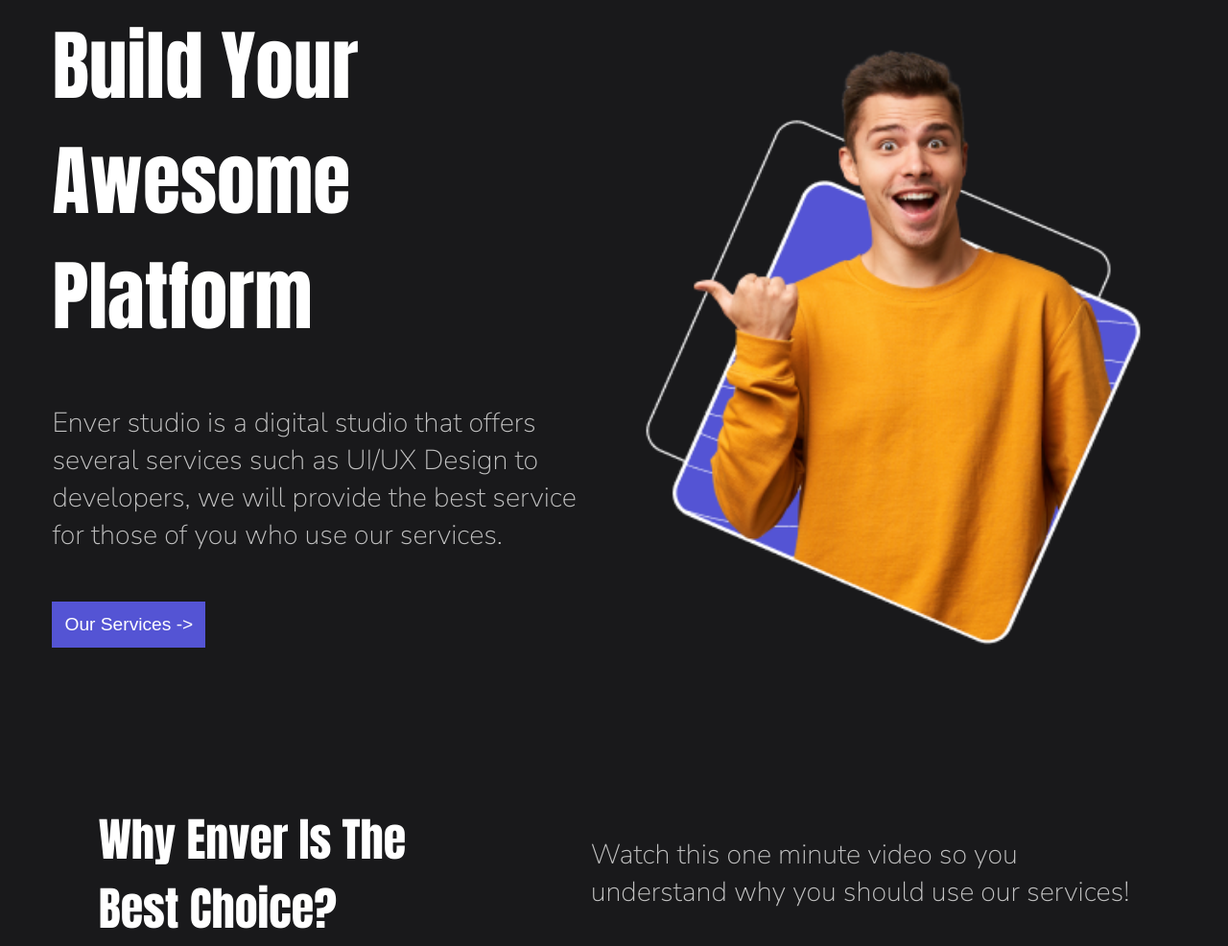
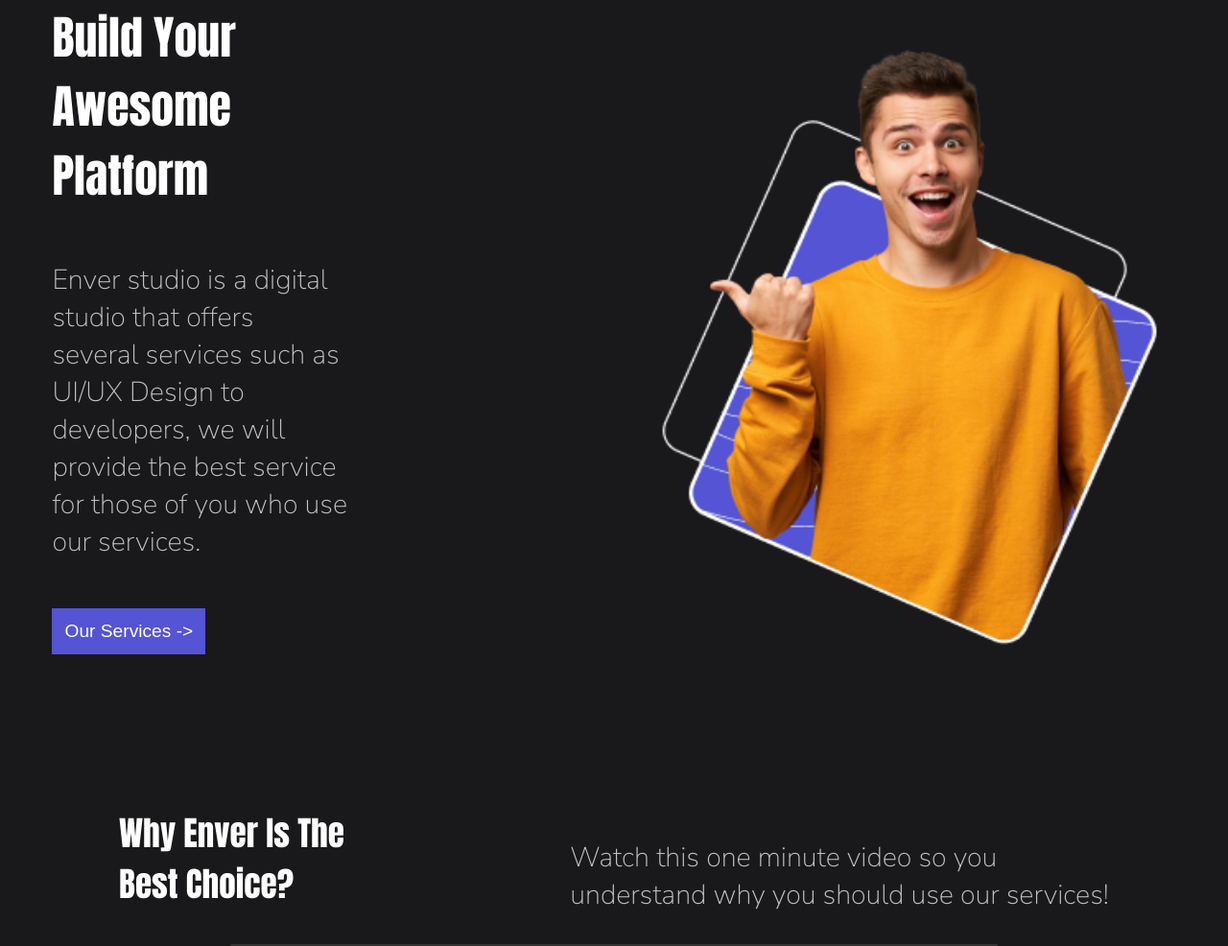
Before and after one commit to LuizHenri16/ResponsiveTeste, a plain HTML site: page index.html in a window 1280 px wide. Shown: the part 159-1145 px from the top of the page at 96% size. Drawn offline with Linux system fonts and the light colour scheme.

Commit message:
ResponsiveTest ver.1.01

```diff
--- a/style.css
+++ b/style.css
@@ -270,8 +270,8 @@ nav ul, nav {
 @media (min-width: 1024px) {
 
   :root {
-    --font-title-1024:3rem;
-    --font-text-1024:1.2rem;
+    --font-title:3rem;
+    --font-text:1.2rem;
 
   }
 
@@ -303,12 +303,10 @@ header .container {
 .page1 .content1 img {
   width: 40rem;
   height:44rem;
+
+  margin-left: 15rem;
 }
 
-.texts .title1 h2 {font-size: 5rem}
-.title2 h2, .title3 h2, .title4 h2, .title5 h2 {
-  font-size: var(--font-title-1024);
-}
 
 .page1 p {font-size: 1.8rem}
 
```
